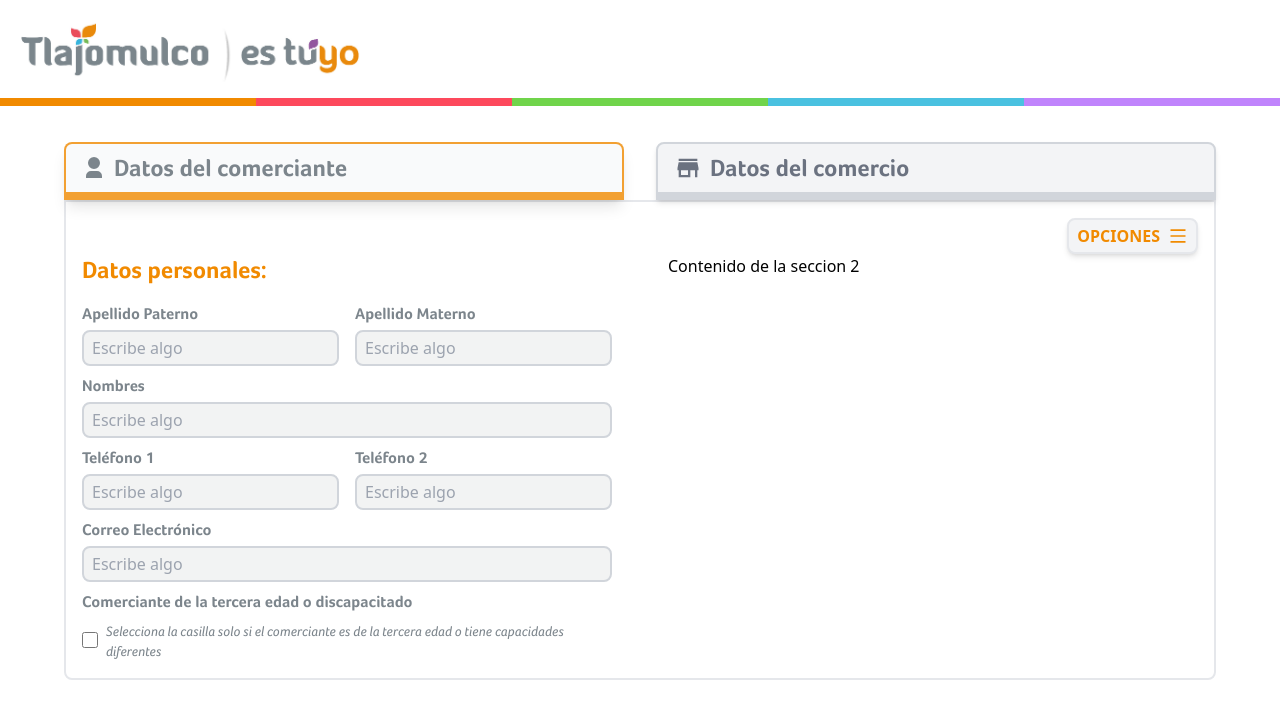
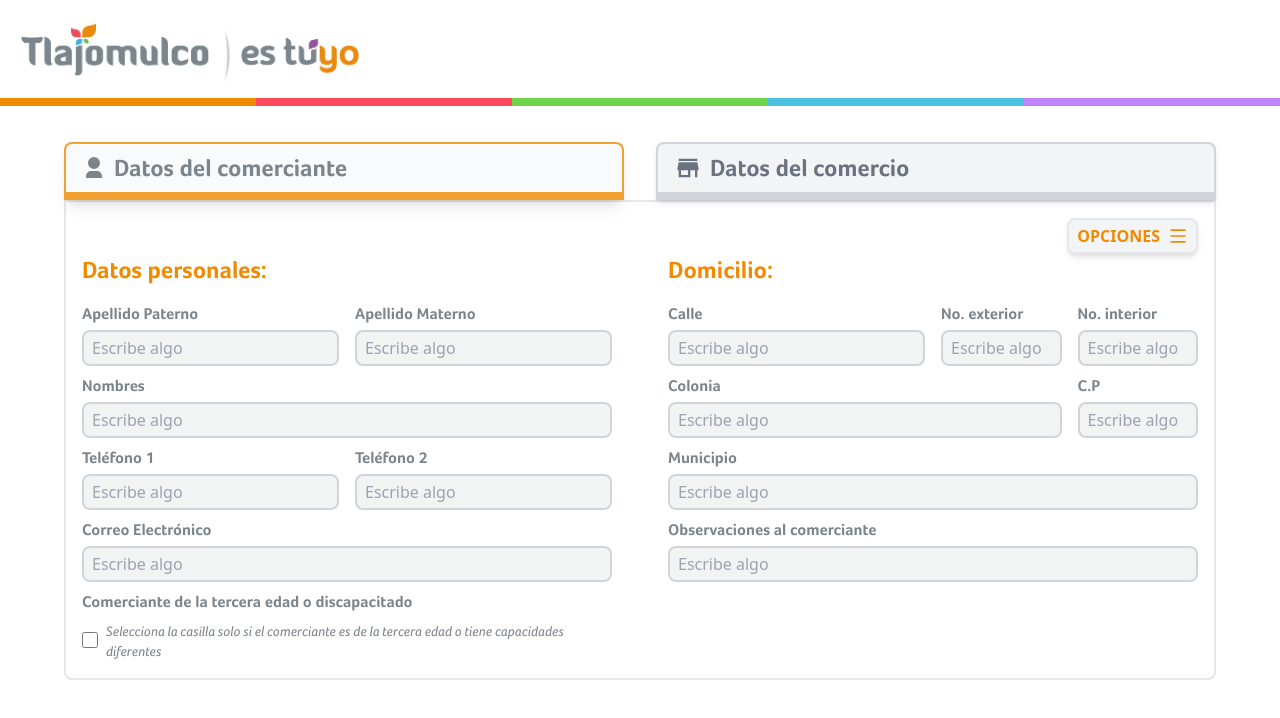
Before and after one commit to onropekili/ProyectoEstadias, a React (Create React App) app in the folder client/: page /Datos-Comerciante-Comercio in a window 1280 px wide. Shown: the top 718 px of the page. Built offline with nearby package versions, Linux system fonts and the light colour scheme.

Commit message:
Added section two Address form

```diff
--- a/client/src/views/executiveViews/DataComerciante.js
+++ b/client/src/views/executiveViews/DataComerciante.js
@@ -215,7 +215,104 @@
                     </div>
                   </section>
                   <section className='col-span-1 px-4'>
-                    Contenido de la seccion 2
+                    <div className="text-start">
+                      <h4 className="text-2xl text-naranja font-Foco-Corp-Bold mb-4">
+                        Domicilio:
+                      </h4>
+                    </div>
+                    <div className="md:grid md:grid-cols-4 gap-x-4 gap-y-2">
+                      <div className="flex flex-col col-span-2 ">
+                      <label
+                        htmlFor="calle"
+                        className="font-Foco-Corp-Bold text-gris text-base mb-1"
+                      >
+                        Calle
+                      </label>
+                      <input
+                        id="calle"
+                        className="bg-gris bg-opacity-10 text-gris rounded-lg border-gray-300 border-2 p-2 h-9 hover:border-gray-400 focus:border-naranja focus:bg-gray-50 focus:outline-none focus:shadow-lg focus:text-black"
+                        placeholder="Escribe algo"
+                      />
+                      </div>
+                      <div className="flex flex-col col-span-1">
+                      <label
+                        htmlFor="numeroExterior"
+                        className="font-Foco-Corp-Bold text-gris text-base mb-1"
+                      >
+                        No. exterior
+                      </label>
+                      <input
+                        id="numeroExterior"
+                        className="bg-gris bg-opacity-10 text-gris rounded-lg border-gray-300 border-2 p-2 h-9 hover:border-gray-400 focus:border-naranja focus:bg-gray-50 focus:outline-none focus:shadow-lg focus:text-black"
+                        placeholder="Escribe algo"
+                      />
+                      </div>
+                      <div className="flex flex-col col-span-1">
+                      <label
+                        htmlFor="numeroInterior"
+                        className="font-Foco-Corp-Bold text-gris text-base mb-1"
+                      >
+                        No. interior
+                      </label>
+                      <input
+                        id="numeroInterior"
+                        className="bg-gris bg-opacity-10 text-gris rounded-lg border-gray-300 border-2 p-2 h-9 hover:border-gray-400 focus:border-naranja focus:bg-gray-50 focus:outline-none focus:shadow-lg focus:text-black"
+                        placeholder="Escribe algo"
+                      />
+                      </div>
+                      <div className="flex flex-col col-span-3">
+                      <label
+                        htmlFor="colonia"
+                        className="font-Foco-Corp-Bold text-gris text-base mb-1"
+                      >
+                        Colonia
+                      </label>
+                      <input
+                        id="colonia"
+                        className="bg-gris bg-opacity-10 text-gris rounded-lg border-gray-300 border-2 p-2 h-9 hover:border-gray-400 focus:border-naranja focus:bg-gray-50 focus:outline-none focus:shadow-lg focus:text-black"
+                        placeholder="Escribe algo"
+                      />
+                      </div>
+                      <div className="flex flex-col col-span-1">
+                      <label
+                        htmlFor="np"
+                        className="font-Foco-Corp-Bold text-gris text-base mb-1"
+                      >
+                        C.P
+                      </label>
+                      <input
+                        id="np"
+                        className="bg-gris bg-opacity-10 text-gris rounded-lg border-gray-300 border-2 p-2 h-9 hover:border-gray-400 focus:border-naranja focus:bg-gray-50 focus:outline-none focus:shadow-lg focus:text-black"
+                        placeholder="Escribe algo"
+                      />
+                      </div>
+                      <div className="flex flex-col col-span-4">
+                      <label
+                        htmlFor="municipio"
+                        className="font-Foco-Corp-Bold text-gris text-base mb-1"
+                      >
+                        Municipio
+                      </label>
+                      <input
+                        id="municipio"
+                        className="bg-gris bg-opacity-10 text-gris rounded-lg border-gray-300 border-2 p-2 h-9 hover:border-gray-400 focus:border-naranja focus:bg-gray-50 focus:outline-none focus:shadow-lg focus:text-black"
+                        placeholder="Escribe algo"
+                      />
+                      </div>
+                      <div className="flex flex-col col-span-4">
+                      <label
+                        htmlFor="observaciones"
+                        className="font-Foco-Corp-Bold text-gris text-base mb-1"
+                      >
+                        Observaciones al comerciante
+                      </label>
+                      <input
+                        id="observaciones"
+                        className="bg-gris bg-opacity-10 text-gris rounded-lg border-gray-300 border-2 p-2 h-9 hover:border-gray-400 focus:border-naranja focus:bg-gray-50 focus:outline-none focus:shadow-lg focus:text-black"
+                        placeholder="Escribe algo"
+                      />
+                      </div>
+                    </div>
                   </section>
                 </div>
               </form>
```
